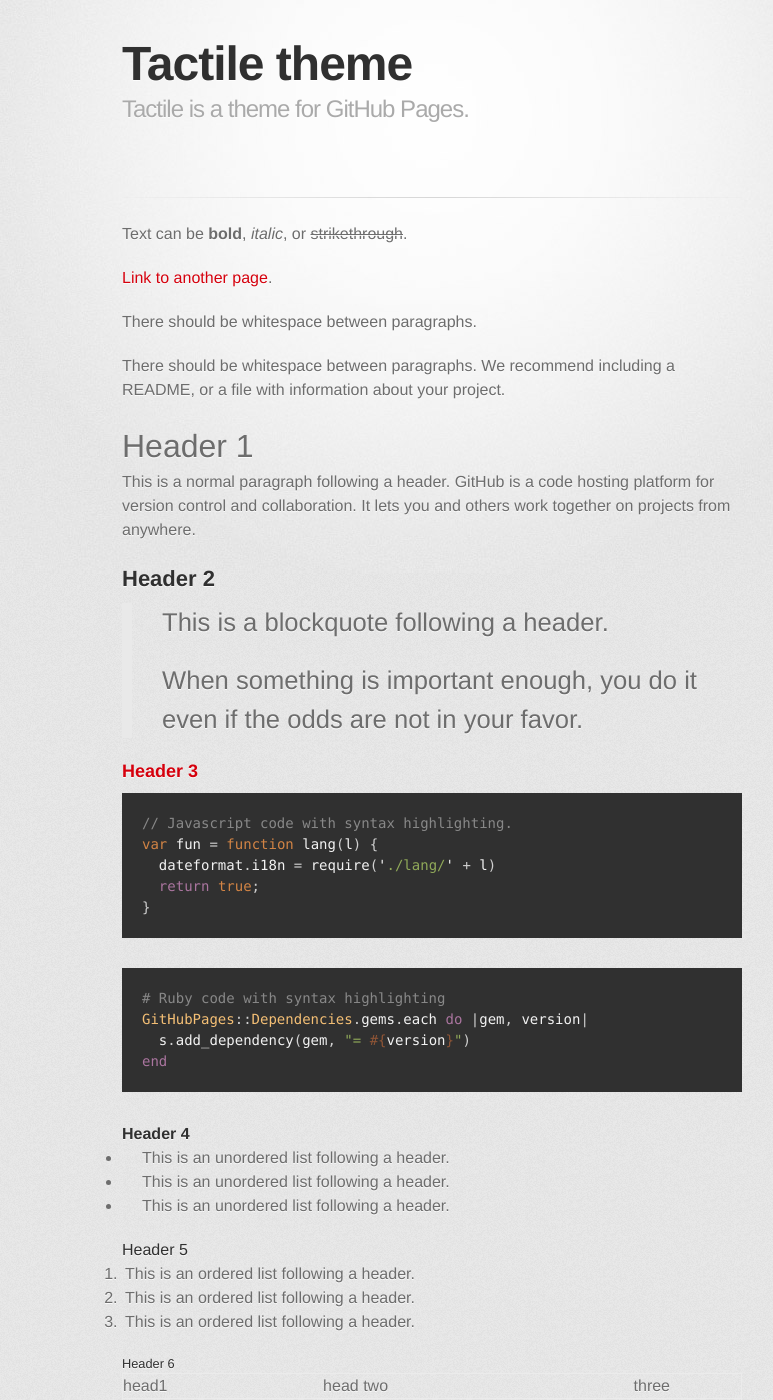
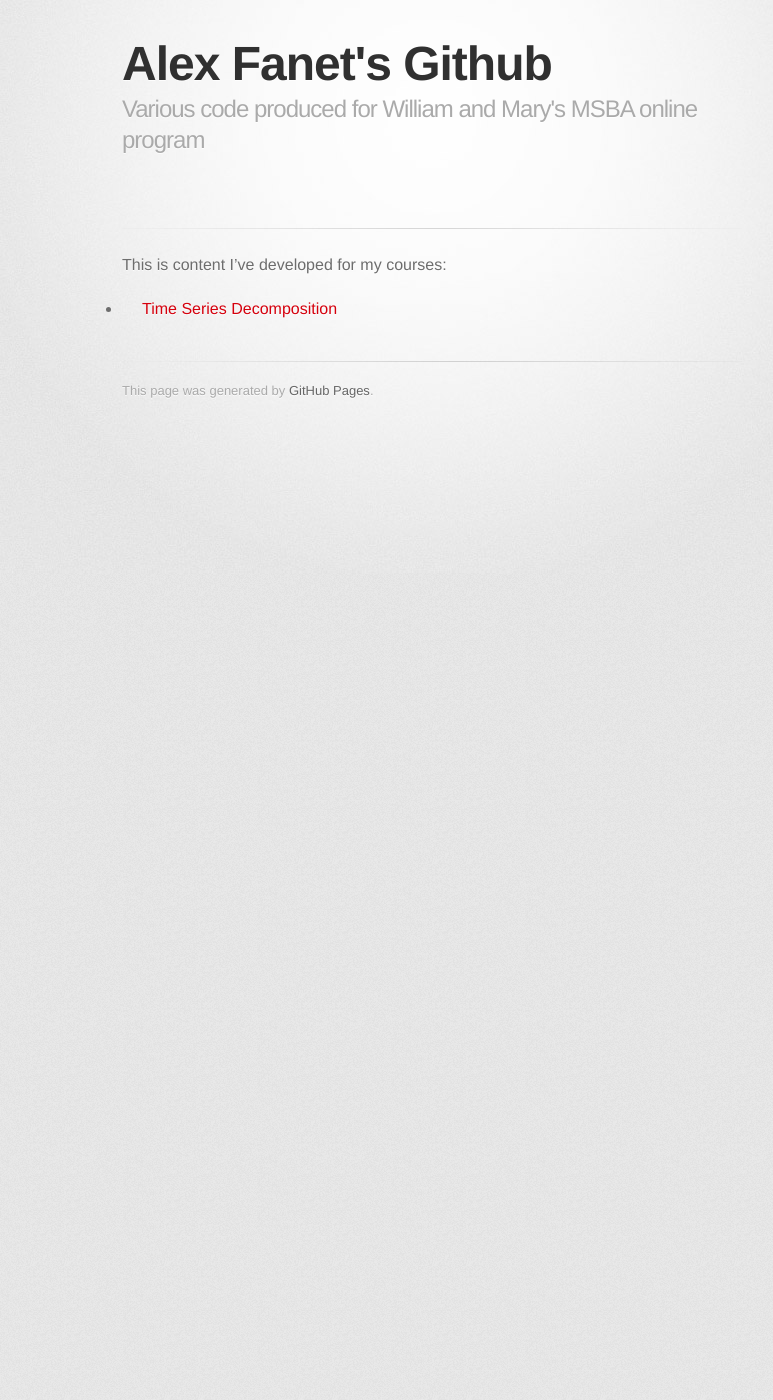
Before and after one commit to a-fanet/a-fanet.github.io, a Jekyll site: the page built from index.md, in a window 1280 px wide and 1400 px high. Shown: the whole window, without its empty margins (208-981 px from the left). Built offline with Jekyll 4.4.1, drawn with Linux system fonts in a browser that asks for light colours; some web fonts are replaced; our own code applies the rules of GitHub Pages for plain Markdown files; some of the changed text lies outside the part shown.

Commit message:
Update index.md

````diff
--- a/index.md
+++ b/index.md
@@ -1,123 +1,8 @@
 ---
-layout: default
+title: Alex Fanet's Github
+description: Various code produced for William and Mary's MSBA online program
 ---
 
-Text can be **bold**, _italic_, or ~~strikethrough~~.
+This is content I've developed for my courses:
 
-[Link to another page](./another-page.html).
-
-There should be whitespace between paragraphs.
-
-There should be whitespace between paragraphs. We recommend including a README, or a file with information about your project.
-
-# Header 1
-
-This is a normal paragraph following a header. GitHub is a code hosting platform for version control and collaboration. It lets you and others work together on projects from anywhere.
-
-## Header 2
-
-> This is a blockquote following a header.
->
-> When something is important enough, you do it even if the odds are not in your favor.
-
-### Header 3
-
-```js
-// Javascript code with syntax highlighting.
-var fun = function lang(l) {
-  dateformat.i18n = require('./lang/' + l)
-  return true;
-}
-```
-
-```ruby
-# Ruby code with syntax highlighting
-GitHubPages::Dependencies.gems.each do |gem, version|
-  s.add_dependency(gem, "= #{version}")
-end
-```
-
-#### Header 4
-
-*   This is an unordered list following a header.
-*   This is an unordered list following a header.
-*   This is an unordered list following a header.
-
-##### Header 5
-
-1.  This is an ordered list following a header.
-2.  This is an ordered list following a header.
-3.  This is an ordered list following a header.
-
-###### Header 6
-
-| head1        | head two          | three |
-|:-------------|:------------------|:------|
-| ok           | good swedish fish | nice  |
-| out of stock | good and plenty   | nice  |
-| ok           | good `oreos`      | hmm   |
-| ok           | good `zoute` drop | yumm  |
-
-### There's a horizontal rule below this.
-
-* * *
-
-### Here is an unordered list:
-
-*   Item foo
-*   Item bar
-*   Item baz
-*   Item zip
-
-### And an ordered list:
-
-1.  Item one
-1.  Item two
-1.  Item three
-1.  Item four
-
-### And a nested list:
-
-- level 1 item
-  - level 2 item
-  - level 2 item
-    - level 3 item
-    - level 3 item
-- level 1 item
-  - level 2 item
-  - level 2 item
-  - level 2 item
-- level 1 item
-  - level 2 item
-  - level 2 item
-- level 1 item
-
-### Small image
-
-![Octocat](https://github.githubassets.com/images/icons/emoji/octocat.png)
-
-### Large image
-
-![Branching](https://guides.github.com/activities/hello-world/branching.png)
-
-
-### Definition lists can be used with HTML syntax.
-
-<dl>
-<dt>Name</dt>
-<dd>Godzilla</dd>
-<dt>Born</dt>
-<dd>1952</dd>
-<dt>Birthplace</dt>
-<dd>Japan</dd>
-<dt>Color</dt>
-<dd>Green</dd>
-</dl>
-
-```
-Long, single-line code blocks should not wrap. They should horizontally scroll if they are too long. This line should be long enough to demonstrate this.
-```
-
-```
-The final element.
-```
+- [Time Series Decomposition](/timeseries/index.md)
````
